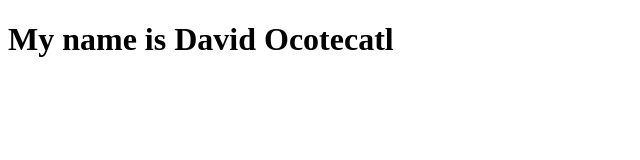
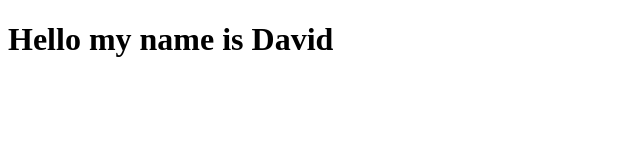
Before and after one commit to Davido35684/first-github-project, a plain HTML site: page index.html in a window 1280 px wide. Shown: the whole page, without its empty margins (0-640 px from the left). Drawn offline with Linux system fonts and the light colour scheme.

Commit message:
initial comit

```diff
--- a/index.html
+++ b/index.html
@@ -7,6 +7,6 @@
     <title>Document</title>
 </head>
 <body>
-    <h1>My name is David Ocotecatl</h1>
+    <h1>Hello my name is David</h1>
 </body>
 </html>
```
